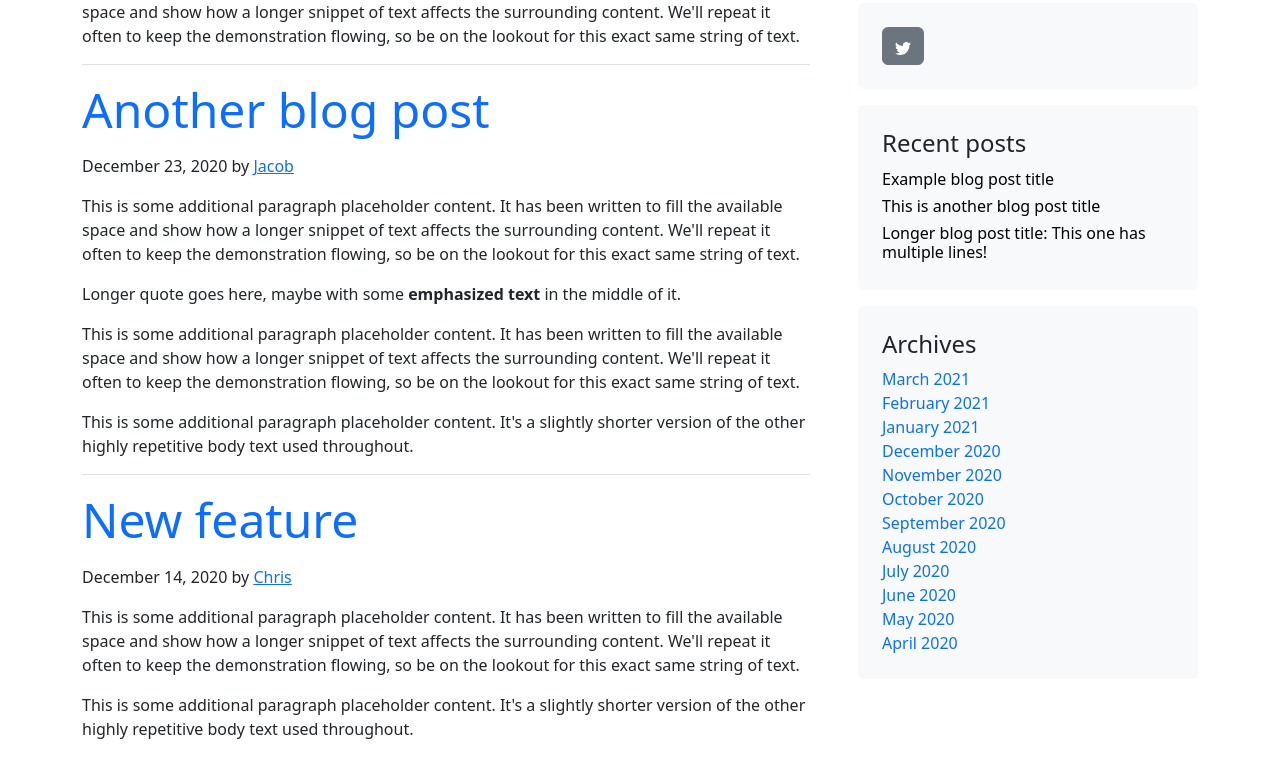
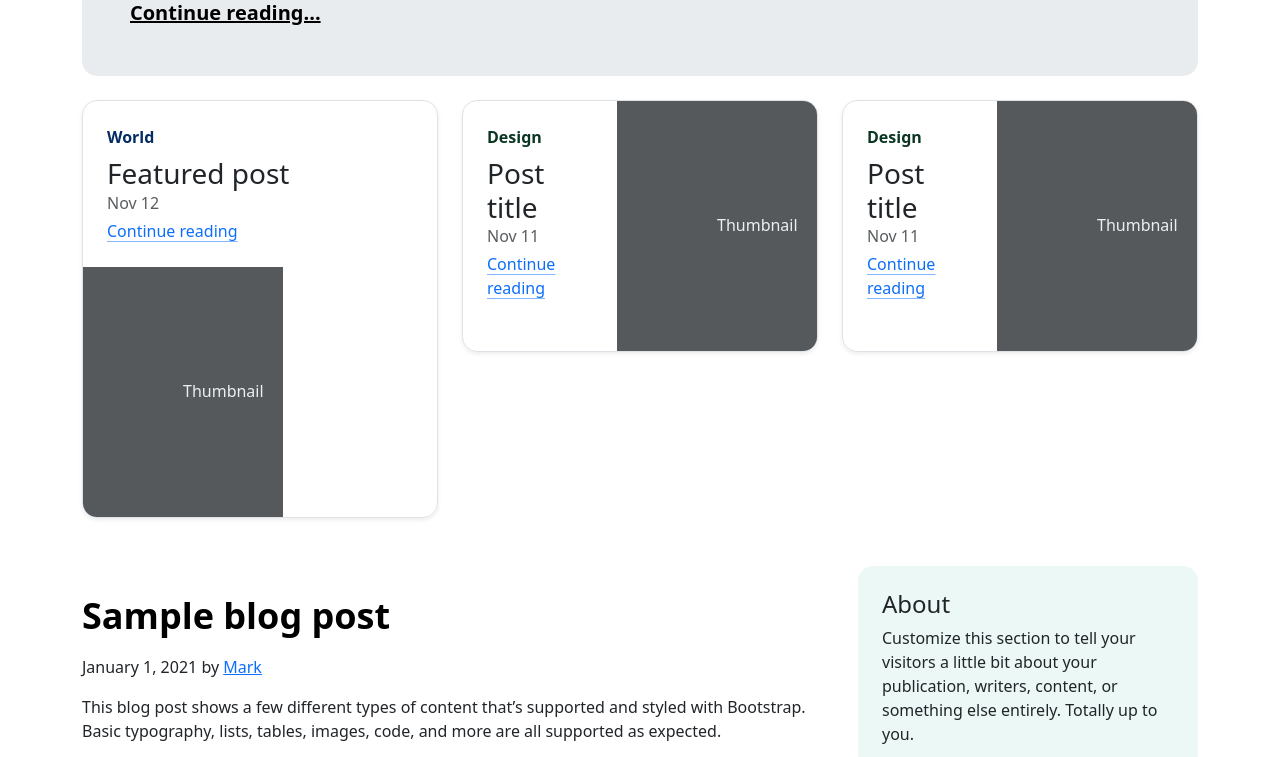
Before and after one commit to jukhang/vue3_bootstrap_project, a Vue app: page / in a window 1280 px wide. Shown: the part 307-1064 px from the top of the page. Built offline with nearby package versions, Linux system fonts and the light colour scheme.

Commit message:
前端更新

```diff
--- a/src/assets/base.css
+++ b/src/assets/base.css
@@ -1,86 +1,5 @@
 /* color palette from <https://github.com/vuejs/theme> */
-:root {
-  --vt-c-white: #ffffff;
-  --vt-c-white-soft: #f8f8f8;
-  --vt-c-white-mute: #f2f2f2;
 
-  --vt-c-black: #181818;
-  --vt-c-black-soft: #222222;
-  --vt-c-black-mute: #282828;
-
-  --vt-c-indigo: #2c3e50;
-
-  --vt-c-divider-light-1: rgba(60, 60, 60, 0.29);
-  --vt-c-divider-light-2: rgba(60, 60, 60, 0.12);
-  --vt-c-divider-dark-1: rgba(84, 84, 84, 0.65);
-  --vt-c-divider-dark-2: rgba(84, 84, 84, 0.48);
-
-  --vt-c-text-light-1: var(--vt-c-indigo);
-  --vt-c-text-light-2: rgba(60, 60, 60, 0.66);
-  --vt-c-text-dark-1: var(--vt-c-white);
-  --vt-c-text-dark-2: rgba(235, 235, 235, 0.64);
+.custom_rounded {
+  border-radius: 15px !important;
 }
-
-/* semantic color variables for this project */
-:root {
-  --color-background: var(--vt-c-white);
-  --color-background-soft: var(--vt-c-white-soft);
-  --color-background-mute: var(--vt-c-white-mute);
-
-  --color-border: var(--vt-c-divider-light-2);
-  --color-border-hover: var(--vt-c-divider-light-1);
-
-  --color-heading: var(--vt-c-text-light-1);
-  --color-text: var(--vt-c-text-light-1);
-
-  --section-gap: 160px;
-}
-
-@media (prefers-color-scheme: dark) {
-  :root {
-    --color-background: var(--vt-c-black);
-    --color-background-soft: var(--vt-c-black-soft);
-    --color-background-mute: var(--vt-c-black-mute);
-
-    --color-border: var(--vt-c-divider-dark-2);
-    --color-border-hover: var(--vt-c-divider-dark-1);
-
-    --color-heading: var(--vt-c-text-dark-1);
-    --color-text: var(--vt-c-text-dark-2);
-  }
-}
-
-*,
-*::before,
-*::after {
-  box-sizing: border-box;
-  margin: 0;
-  font-weight: normal;
-}
-
-body {
-  min-height: 100vh;
-  color: var(--color-text);
-  background: var(--color-background);
-  transition:
-    color 0.5s,
-    background-color 0.5s;
-  line-height: 1.6;
-  font-family:
-    Inter,
-    -apple-system,
-    BlinkMacSystemFont,
-    'Segoe UI',
-    Roboto,
-    Oxygen,
-    Ubuntu,
-    Cantarell,
-    'Fira Sans',
-    'Droid Sans',
-    'Helvetica Neue',
-    sans-serif;
-  font-size: 15px;
-  text-rendering: optimizeLegibility;
-  -webkit-font-smoothing: antialiased;
-  -moz-osx-font-smoothing: grayscale;
-}
--- a/src/assets/main.css
+++ b/src/assets/main.css
@@ -1,35 +1,58 @@
 @import './base.css';
 
-#app {
-  max-width: 1280px;
-  margin: 0 auto;
-  padding: 2rem;
-  font-weight: normal;
-}
+/* .ce-block__content,
+.ce-toolbar__content {
+  max-width: 80%;
+} */
 
-a,
-.green {
-  text-decoration: none;
-  color: hsla(160, 100%, 37%, 1);
-  transition: 0.4s;
-  padding: 3px;
-}
-
-@media (hover: hover) {
-  a:hover {
-    background-color: hsla(160, 100%, 37%, 0.2);
+@media (min-width: 651px) {
+  .ce-block__content,
+  .ce-toolbar__content {
+    max-width: calc(100% - 120px) !important;
+    margin: 0 60px;
+    background-color: rgb(220, 223, 223);
   }
 }
 
-@media (min-width: 1024px) {
-  body {
-    display: flex;
-    place-items: center;
-  }
+.cdx-block {
+  max-width: 100% !important;
+  border-radius: 10px; /* 设置所有角的圆角半径为 10px */
+}
 
-  #app {
-    display: grid;
-    grid-template-columns: 1fr 1fr;
-    padding: 0 2rem;
-  }
+.ce-block {
+  padding-left: 2px;
+  padding-right: 2px;
 }
+
+.ce-toolbar__plus,
+.ce-toolbar__settings-btn,
+.ce-paragraph {
+  color: white !important;
+}
+
+.ce-toolbar__plus:hover,
+.ce-toolbar__settings-btn:hover {
+  color: #333 !important;
+}
+
+.codex-editor__redactor {
+  padding-bottom: 10 !important;
+  /* This will override the inline style */
+}
+
+.ce-block__content,
+.ce-toolbar__content {
+  max-width: calc(100% - 100px) !important;
+  padding-left: 5px;
+  padding-right: 5px;
+}
+
+.cdx-block {
+  max-width: 20% !important;
+}
+
+.ce-block__content,
+.ce-toolbar__content {
+  max-width: 80%;
+  background-color: white;
+}
--- a/src/components/Siderbar.vue
+++ b/src/components/Siderbar.vue
@@ -6,15 +6,16 @@ defineOptions({
 
 <template>
     <div class="col-md-4">
-        <div class="position-sticky" style="top: 2rem;">
-            <div class="p-4 mb-3 bg-body-tertiary rounded">
+        <div class="position-sticky " style="top: 2rem;">
+            <div class="p-4 mb-3 bg-body-tertiary sidebar-section">
                 <h4 class="">About</h4>
                 <p class="mb-0">Customize this section to tell your visitors a little bit about your publication,
                     writers,
                     content, or something else entirely. Totally up to you.</p>
             </div>
 
-            <div class="p-4 mb-3 bg-body-tertiary rounded">
+            <div class="p-4 mb-3 bg-body-tertiary sidebar-section ">
+                <!-- <h4 class="fst-italic">Elsewhere</h4> -->
                 <ol class="list-unstyled mb-0">
                     <button type="button" class="btn btn-secondary">
                         <svg xmlns="http://www.w3.org/2000/svg" width="16" height="16" fill="currentColor"
@@ -30,7 +31,7 @@ defineOptions({
                 </ol>
             </div>
 
-            <div class="p-4 mb-3 bg-body-tertiary rounded">
+            <div class="p-4 mb-3 bg-body-tertiary sidebar-section ">
                 <h4 class="">Recent posts</h4>
                 <ul class="list-unstyled mb-0">
                     <li>
@@ -54,21 +55,14 @@ defineOptions({
                 </ul>
             </div>
 
-            <div class="p-4 mb-3 bg-body-tertiary rounded">
+            <div class="p-4 mb-3 bg-body-tertiary sidebar-section ">
                 <h4 class="">Archives</h4>
                 <ol class="list-unstyled mb-0">
-                    <li><a href="#" class="text-decoration-none">March 2021</a></li>
-                    <li><a href="#" class="text-decoration-none">February 2021</a></li>
-                    <li><a href="#" class="text-decoration-none">January 2021</a></li>
-                    <li><a href="#" class="text-decoration-none">December 2020</a></li>
-                    <li><a href="#" class="text-decoration-none">November 2020</a></li>
-                    <li><a href="#" class="text-decoration-none">October 2020</a></li>
-                    <li><a href="#" class="text-decoration-none">September 2020</a></li>
-                    <li><a href="#" class="text-decoration-none">August 2020</a></li>
-                    <li><a href="#" class="text-decoration-none">July 2020</a></li>
-                    <li><a href="#" class="text-decoration-none">June 2020</a></li>
-                    <li><a href="#" class="text-decoration-none">May 2020</a></li>
-                    <li><a href="#" class="text-decoration-none">April 2020</a></li>
+                    <li><a href="#" class="archive-list">2024</a></li>
+                    <li><a href="#" class="archive-list">2023</a></li>
+                    <li><a href="#" class="archive-list">2022</a></li>
+                    <li><a href="#" class="archive-list">2021</a></li>
+                    <li><a href="#" class="archive-list">2020</a></li>
                 </ol>
             </div>
 
@@ -76,4 +70,16 @@ defineOptions({
     </div>
 </template>
 
-<style scoped></style>
+<style scoped>
+.sidebar-section {
+    background-color: #ecf8f6 !important;
+    border-radius: 15px !important;
+}
+
+.archive-list {
+    color: black;
+    text-decoration: none;
+    font-family: monospace;
+    font-variant-numeric: tabular-nums;
+}
+</style>
--- a/src/main.js
+++ b/src/main.js
@@ -1,4 +1,4 @@
-// import './assets/main.css'
+import './assets/main.css'
 
 import { createApp } from 'vue'
 import App from './App.vue'
--- a/src/views/HomeView.vue
+++ b/src/views/HomeView.vue
@@ -11,7 +11,7 @@ import AppSiderbar from '../components/Siderbar.vue'
 
   <div class="container">
 
-    <!-- <div class="p-4 p-md-5 mb-4 mt-4 rounded text-body-emphasis bg-body-secondary">
+    <div class="p-4 p-md-5 mb-4 mt-4 custom_rounded text-body-emphasis bg-body-secondary">
       <div class="col-lg-12 px-0">
         <h1 class="">How build high-quality system with best practices.</h1>
         <p class="lead my-3">Multiple lines of text that form the lede, informing new readers quickly and efficiently
@@ -22,7 +22,8 @@ import AppSiderbar from '../components/Siderbar.vue'
 
     <div class="row mb-4 mt-4">
       <div class="col-md-4">
-        <div class="row g-0 border rounded overflow-hidden flex-md-row mb-4 shadow-sm h-md-250 position-relative">
+        <div
+          class="row g-0 border custom_rounded overflow-hidden flex-md-row mb-4 shadow-sm h-md-250 position-relative">
           <div class="col p-4 d-flex flex-column position-static">
             <strong class="d-inline-block mb-2 text-primary-emphasis">World</strong>
             <h3 class="mb-0">Featured post</h3>
@@ -45,7 +46,8 @@ import AppSiderbar from '../components/Siderbar.vue'
         </div>
       </div>
       <div class="col-md-4">
-    <div class="row g-0 border rounded overflow-hidden flex-md-row mb-4 shadow-sm h-md-250 position-relative">
+        <div
+          class="row g-0 border custom_rounded overflow-hidden flex-md-row mb-4 shadow-sm h-md-250 position-relative">
           <div class="col p-4 d-flex flex-column position-static">
             <strong class="d-inline-block mb-2 text-success-emphasis">Design</strong>
             <h3 class="mb-0">Post title</h3>
@@ -68,7 +70,8 @@ import AppSiderbar from '../components/Siderbar.vue'
         </div>
       </div>
       <div class="col-md-4">
-    <div class="row g-0 border rounded overflow-hidden flex-md-row mb-4 shadow-sm h-md-250 position-relative">
+        <div
+          class="row g-0 border custom_rounded overflow-hidden flex-md-row mb-4 shadow-sm h-md-250 position-relative">
           <div class="col p-4 d-flex flex-column position-static">
             <strong class="d-inline-block mb-2 text-success-emphasis">Design</strong>
             <h3 class="mb-0">Post title</h3>
@@ -90,7 +93,7 @@ import AppSiderbar from '../components/Siderbar.vue'
           </div>
         </div>
       </div>
-  </div> -->
+    </div>
 
     <div class="row g-5">
       <div class="col-md-8">
@@ -101,7 +104,6 @@ import AppSiderbar from '../components/Siderbar.vue'
         <article class="blog-post border-bottom">
           <h2 class="display-5 link-body-emphasis mb-3 mt-3">
             <router-link to="/post/article" class="text-decoration-none">Sample blog post</router-link>
-            <!-- <a href="/post/article" class="text-decoration-none">Sample blog post</a> -->
           </h2>
           <p class="blog-post-meta">January 1, 2021 by <a href="#">Mark</a></p>
 
@@ -115,7 +117,6 @@ import AppSiderbar from '../components/Siderbar.vue'
         <article class="blog-post border-bottom">
           <h2 class="display-5 link-body-emphasis mb-3 mt-3">
             <router-link to="/post/article" class="text-decoration-none">Another blog post</router-link>
-            <!-- <a href="/post/article" class="text-decoration-none">Another blog post</a> -->
           </h2>
           <p class="blog-post-meta">December 23, 2020 by <a href="#">Jacob</a></p>
 
@@ -134,7 +135,6 @@ import AppSiderbar from '../components/Siderbar.vue'
         <article class="blog-post border-bottom">
           <h2 class="display-5 link-body-emphasis mb-3 mt-3">
             <router-link to="/post/article" class="text-decoration-none">New feature</router-link>
-            <!-- <a href="/post/article" class="text-decoration-none">New feature</a> -->
           </h2>
           <p class="blog-post-meta">December 14, 2020 by <a href="#">Chris</a></p>
           <p>This is some additional paragraph placeholder content. It has been written to fill the available space and
@@ -160,75 +160,7 @@ import AppSiderbar from '../components/Siderbar.vue'
 
       </div>
 
-      <div class="col-md-4">
-        <div class="position-sticky" style="top: 2rem;">
-          <div class="p-4 mb-3 bg-body-tertiary rounded">
-            <h4 class="">About</h4>
-            <p class="mb-0">Customize this section to tell your visitors a little bit about your publication, writers,
-              content, or something else entirely. Totally up to you.</p>
-          </div>
-
-          <div class="p-4 mb-3 bg-body-tertiary rounded">
-            <!-- <h4 class="fst-italic">Elsewhere</h4> -->
-            <ol class="list-unstyled mb-0">
-              <button type="button" class="btn btn-secondary">
-                <svg xmlns="http://www.w3.org/2000/svg" width="16" height="16" fill="currentColor" class="bi bi-twitter"
-                  viewBox="0 0 16 16">
-                  <path
-                    d="M5.026 15c6.038 0 9.341-5.003 9.341-9.334q.002-.211-.006-.422A6.7 6.7 0 0 0 16 3.542a6.7 6.7 0 0 1-1.889.518 3.3 3.3 0 0 0 1.447-1.817 6.5 6.5 0 0 1-2.087.793A3.286 3.286 0 0 0 7.875 6.03a9.32 9.32 0 0 1-6.767-3.429 3.29 3.29 0 0 0 1.018 4.382A3.3 3.3 0 0 1 .64 6.575v.045a3.29 3.29 0 0 0 2.632 3.218 3.2 3.2 0 0 1-.865.115 3 3 0 0 1-.614-.057 3.28 3.28 0 0 0 3.067 2.277A6.6 6.6 0 0 1 .78 13.58a6 6 0 0 1-.78-.045A9.34 9.34 0 0 0 5.026 15">
-                  </path>
-                </svg>
-              </button>
-              <!-- <li><a href="#">GitHub</a></li>
-              <li><a href="#">Twitter</a></li>
-              <li><a href="#">Facebook</a></li> -->
-            </ol>
-          </div>
-
-          <div class="p-4 mb-3 bg-body-tertiary rounded">
-            <h4 class="">Recent posts</h4>
-            <ul class="list-unstyled mb-0">
-              <li>
-                <a class="d-flex flex-column flex-lg-row gap-3 align-items-start align-items-lg-center py-1 link-body-emphasis text-decoration-none"
-                  href="#">
-                  <h6 class="mb-0">Example blog post title</h6>
-                </a>
-              </li>
-              <li>
-                <a class="d-flex flex-column flex-lg-row gap-3 align-items-start align-items-lg-center py-1 link-body-emphasis text-decoration-none"
-                  href="#">
-                  <h6 class="mb-0">This is another blog post title</h6>
-                </a>
-              </li>
-              <li>
-                <a class="d-flex flex-column flex-lg-row gap-3 align-items-start align-items-lg-center py-1 link-body-emphasis text-decoration-none"
-                  href="#">
-                  <h6 class="mb-0">Longer blog post title: This one has multiple lines!</h6>
-                </a>
-              </li>
-            </ul>
-          </div>
-
-          <div class="p-4 mb-3 bg-body-tertiary rounded">
-            <h4 class="">Archives</h4>
-            <ol class="list-unstyled mb-0">
-              <li><a href="#" class="text-decoration-none">March 2021</a></li>
-              <li><a href="#" class="text-decoration-none">February 2021</a></li>
-              <li><a href="#" class="text-decoration-none">January 2021</a></li>
-              <li><a href="#" class="text-decoration-none">December 2020</a></li>
-              <li><a href="#" class="text-decoration-none">November 2020</a></li>
-              <li><a href="#" class="text-decoration-none">October 2020</a></li>
-              <li><a href="#" class="text-decoration-none">September 2020</a></li>
-              <li><a href="#" class="text-decoration-none">August 2020</a></li>
-              <li><a href="#" class="text-decoration-none">July 2020</a></li>
-              <li><a href="#" class="text-decoration-none">June 2020</a></li>
-              <li><a href="#" class="text-decoration-none">May 2020</a></li>
-              <li><a href="#" class="text-decoration-none">April 2020</a></li>
-            </ol>
-          </div>
-
-        </div>
-      </div>
+      <AppSiderbar />
     </div>
 
   </div>
@@ -237,4 +169,10 @@ import AppSiderbar from '../components/Siderbar.vue'
 
 </template>
 
-<style></style>
+<style>
+.text-decoration-none {
+  font-size: 36px !important;
+  color: #000000 !important;
+  font-weight: bold !important;
+}
+</style>
```
Also changed, not shown: src/components/Footer.vue (+1 -22 lines), src/components/Header.vue (+3 -5 lines), src/views/NewStory.vue (+15 -2 lines), public/header.png (added). Lines whose indentation alone changed are shown as unchanged.
